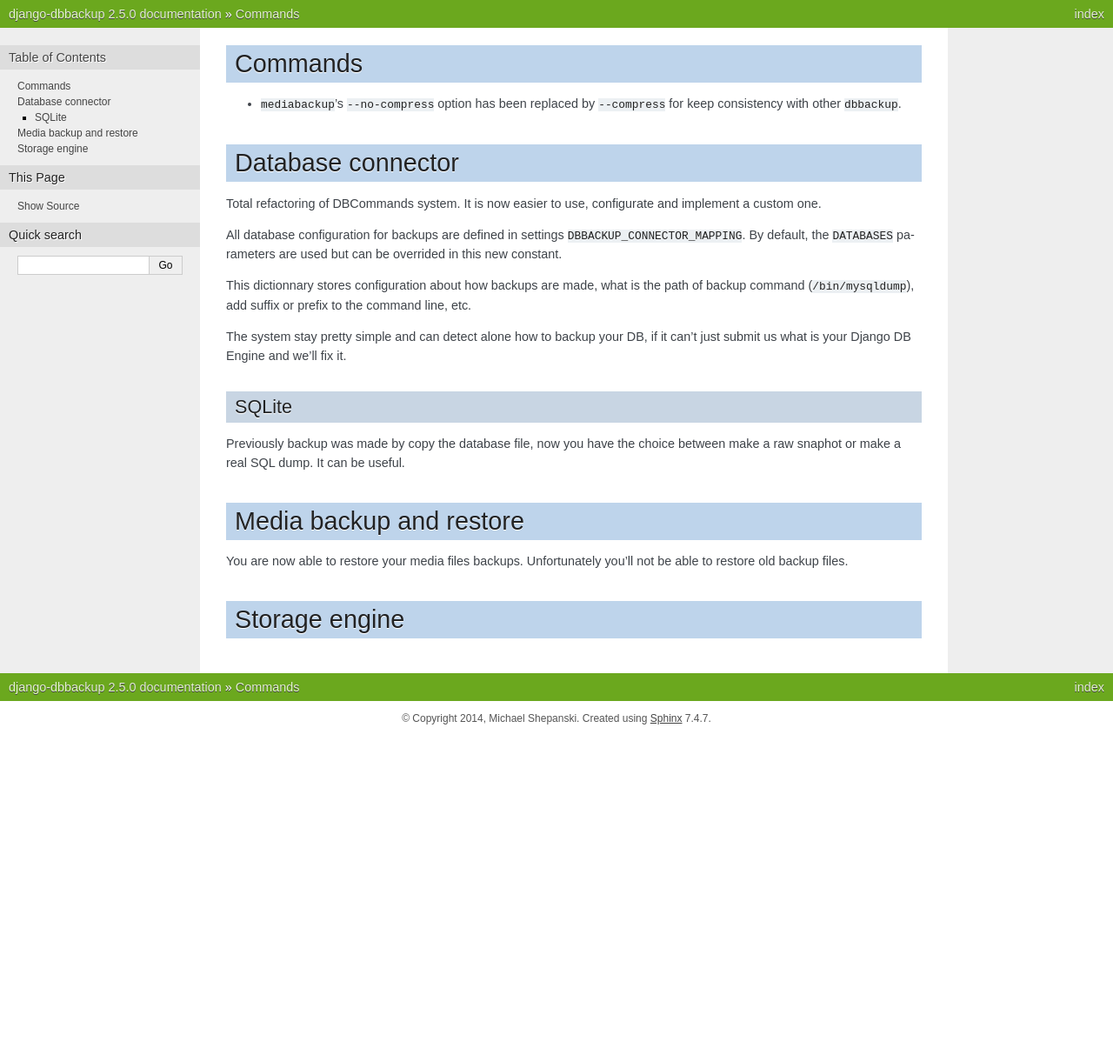
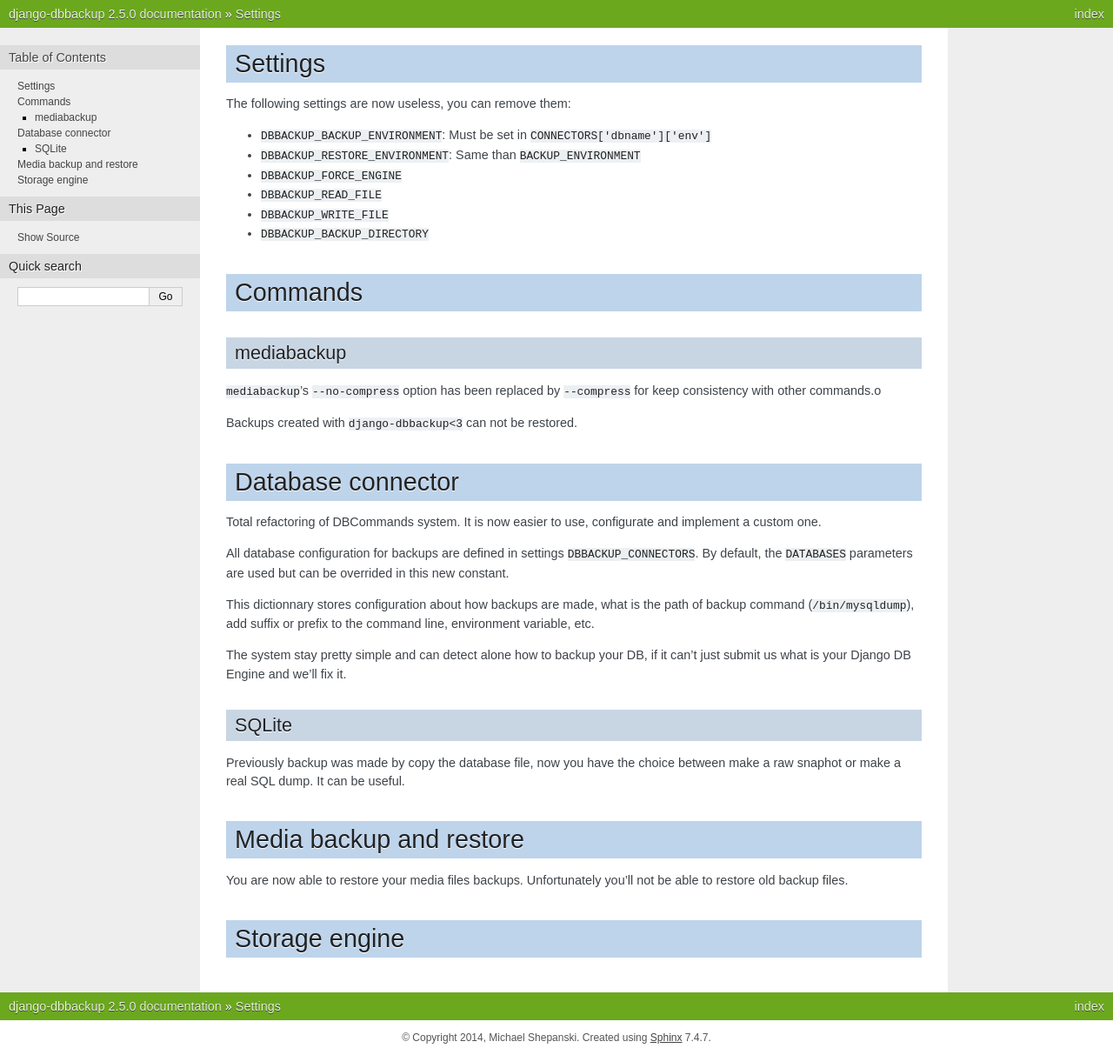
Before and after one commit to jazzband/django-dbbackup, a Sphinx documentation site: the page built from docs/upgrade.rst, in a window 1280 px wide. Shown: the whole page at 87% size. Built offline with Sphinx 7.4.7, drawn with Linux system fonts in a browser that asks for light colours; before the commit the page ends 900 px from its top, so only the background shows below that.

Commit message:
Added doc

```diff
--- a/docs/upgrade.rst
+++ b/docs/upgrade.rst
@@ -1,8 +1,25 @@
+Settings
+========
+
+The following settings are now useless, you can remove them:
+
+- ``DBBACKUP_BACKUP_ENVIRONMENT``: Must be set in ``CONNECTORS['dbname']['env']``
+- ``DBBACKUP_RESTORE_ENVIRONMENT``: Same than ``BACKUP_ENVIRONMENT``
+- ``DBBACKUP_FORCE_ENGINE``
+- ``DBBACKUP_READ_FILE``
+- ``DBBACKUP_WRITE_FILE``
+- ``DBBACKUP_BACKUP_DIRECTORY``
+
 Commands
 ========
 
-- ``mediabackup``'s ``--no-compress`` option has been replaced by
-  ``--compress`` for keep consistency with other ``dbbackup``.
+mediabackup
+-----------
+
+``mediabackup``'s ``--no-compress`` option has been replaced by ``--compress``
+for keep consistency with other commands.o
+
+Backups created with ``django-dbbackup<3`` can not be restored.
 
 Database connector
 ==================
@@ -11,12 +28,12 @@
 and implement a custom one.
 
 All database configuration for backups are defined in settings
-``DBBACKUP_CONNECTOR_MAPPING``. By default, the ``DATABASES``
+``DBBACKUP_CONNECTORS``. By default, the ``DATABASES``
 parameters are used but can be overrided in this new constant.
 
 This dictionnary stores configuration about how backups are made,
 what is the path of backup command (``/bin/mysqldump``), add suffix or prefix
-to the command line, etc.
+to the command line, environment variable, etc.
 
 The system stay pretty simple and can detect alone how to backup your DB,
 if it can't just submit us what is your Django DB Engine and we'll fix it.
@@ -33,6 +50,5 @@
 You are now able to restore your media files backups. Unfortunately you'll not
 be able to restore old backup files.
 
-
 Storage engine
 ==============
```
Also changed, not shown: 2 other files.
